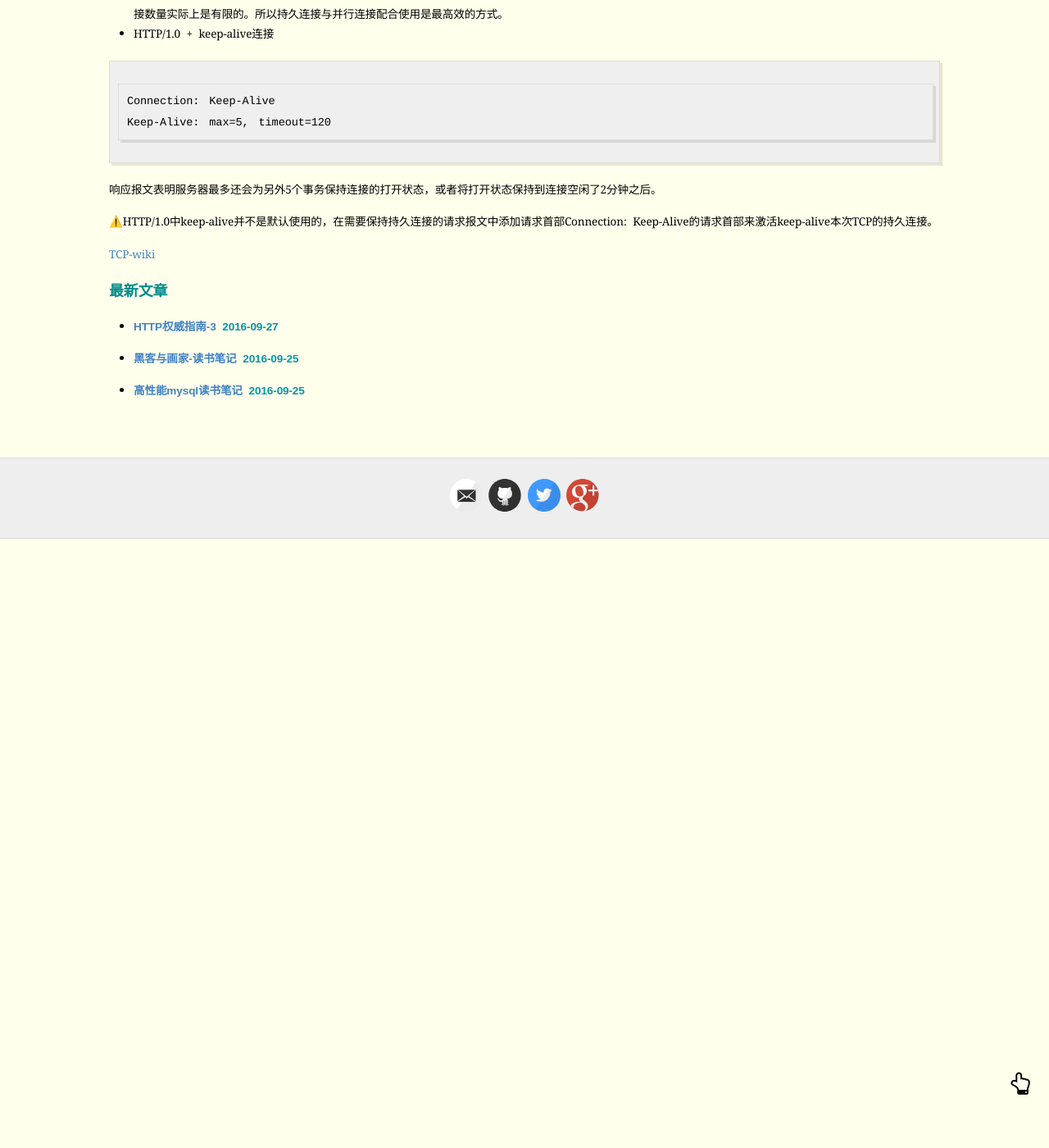
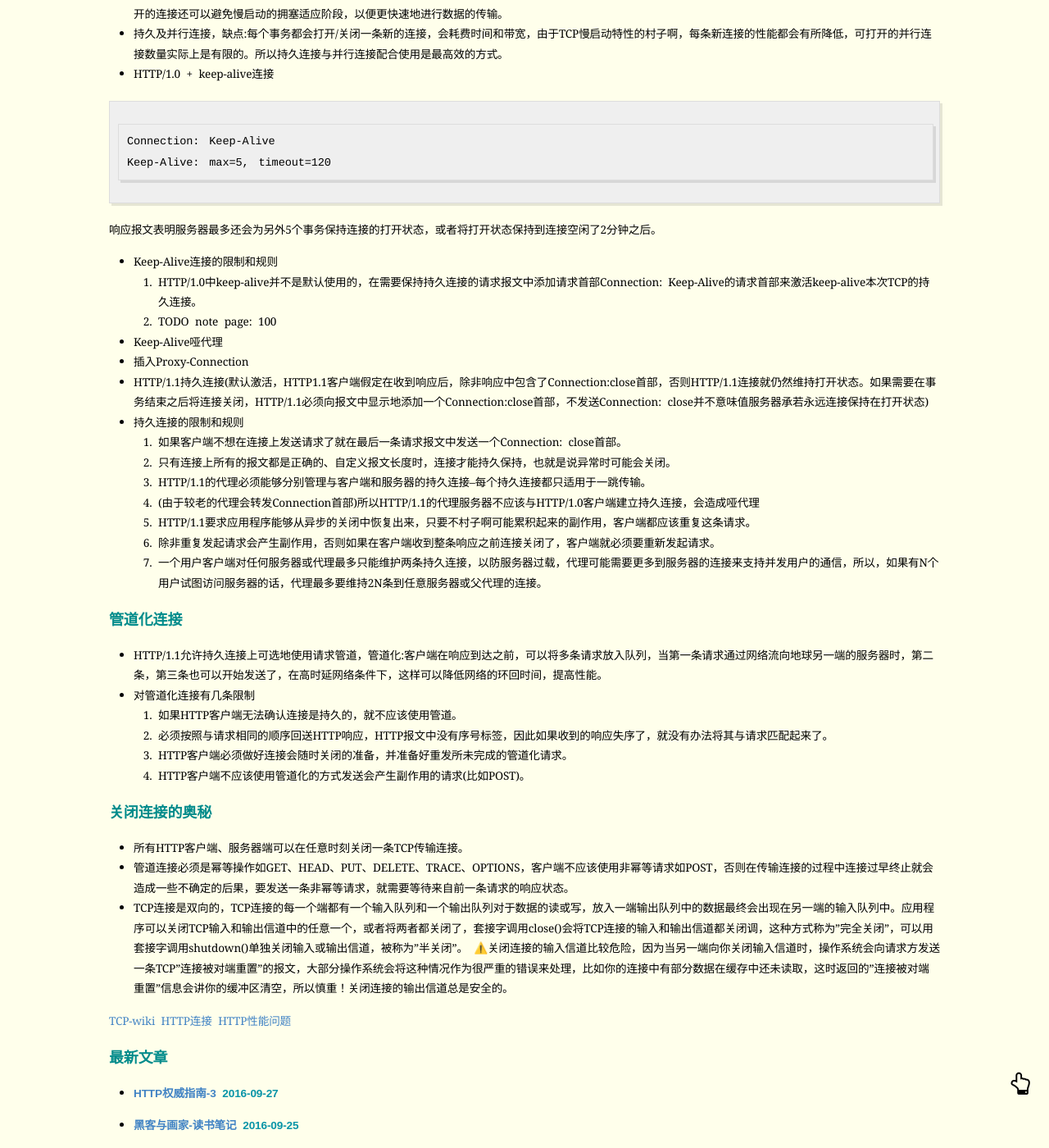
Before and after one commit to MichaelYgZhang/michaelygzhang.github.io, a Jekyll site: the page built from _posts/2016-9-29-HTTP权威指南-4.md, in a window 1280 px wide and 1400 px high, scrolled down 3230 px. Shown: the whole window at 82% size. Built offline with Jekyll 4.4.1, drawn with Linux system fonts in a browser that asks for light colours; nearby versions of some CDN libraries; comment, search, counter and statistics services are not loaded; before the commit the page ends 3887 px from its top, so only the background shows below that.

Commit message:
finished HTTP 4

```diff
--- a/_posts/2016-9-29-HTTP权威指南-4.md
+++ b/_posts/2016-9-29-HTTP权威指南-4.md
@@ -110,12 +110,38 @@ Keep-Alive: max=5, timeout=120
 
 响应报文表明服务器最多还会为另外5个事务保持连接的打开状态，或者将打开状态保持到连接空闲了2分钟之后。
 
-⚠️HTTP/1.0中keep-alive并不是默认使用的，在需要保持持久连接的请求报文中添加请求首部Connection: Keep-Alive的请求首部来激活keep-alive本次TCP的持久连接。
+- Keep-Alive连接的限制和规则
+1. HTTP/1.0中keep-alive并不是默认使用的，在需要保持持久连接的请求报文中添加请求首部Connection: Keep-Alive的请求首部来激活keep-alive本次TCP的持久连接。
+2. TODO note page: 100
 
+- Keep-Alive哑代理
+- 插入Proxy-Connection
+- HTTP/1.1持久连接(默认激活，HTTP1.1客户端假定在收到响应后，除非响应中包含了Connection:close首部，否则HTTP/1.1连接就仍然维持打开状态。如果需要在事务结束之后将连接关闭，HTTP/1.1必须向报文中显示地添加一个Connection:close首部，不发送Connection: close并不意味值服务器承若永远连接保持在打开状态)
+- 持久连接的限制和规则
+1. 如果客户端不想在连接上发送请求了就在最后一条请求报文中发送一个Connection: close首部。
+2. 只有连接上所有的报文都是正确的、自定义报文长度时，连接才能持久保持，也就是说异常时可能会关闭。
+3. HTTP/1.1的代理必须能够分别管理与客户端和服务器的持久连接--每个持久连接都只适用于一跳传输。
+4. (由于较老的代理会转发Connection首部)所以HTTP/1.1的代理服务器不应该与HTTP/1.0客户端建立持久连接，会造成哑代理
+5. HTTP/1.1要求应用程序能够从异步的关闭中恢复出来，只要不村子啊可能累积起来的副作用，客户端都应该重复这条请求。
+6. 除非重复发起请求会产生副作用，否则如果在客户端收到整条响应之前连接关闭了，客户端就必须要重新发起请求。
+7. 一个用户客户端对任何服务器或代理最多只能维护两条持久连接，以防服务器过载，代理可能需要更多到服务器的连接来支持并发用户的通信，所以，如果有N个用户试图访问服务器的话，代理最多要维持2N条到任意服务器或父代理的连接。
 
+#### 管道化连接
+- HTTP/1.1允许持久连接上可选地使用请求管道，管道化:客户端在响应到达之前，可以将多条请求放入队列，当第一条请求通过网络流向地球另一端的服务器时，第二条，第三条也可以开始发送了，在高时延网络条件下，这样可以降低网络的环回时间，提高性能。
+- 对管道化连接有几条限制
+1. 如果HTTP客户端无法确认连接是持久的，就不应该使用管道。
+2. 必须按照与请求相同的顺序回送HTTP响应，HTTP报文中没有序号标签，因此如果收到的响应失序了，就没有办法将其与请求匹配起来了。
+3. HTTP客户端必须做好连接会随时关闭的准备，并准备好重发所未完成的管道化请求。
+4. HTTP客户端不应该使用管道化的方式发送会产生副作用的请求(比如POST)。
 
-
+#### 关闭连接的奥秘
+- 所有HTTP客户端、服务器端可以在任意时刻关闭一条TCP传输连接。
+- 管道连接必须是幂等操作如GET、HEAD、PUT、DELETE、TRACE、OPTIONS，客户端不应该使用非幂等请求如POST，否则在传输连接的过程中连接过早终止就会造成一些不确定的后果，要发送一条非幂等请求，就需要等待来自前一条请求的响应状态。
+- TCP连接是双向的，TCP连接的每一个端都有一个输入队列和一个输出队列对于数据的读或写，放入一端输出队列中的数据最终会出现在另一端的输入队列中。应用程序可以关闭TCP输入和输出信道中的任意一个，或者将两者都关闭了，套接字调用close()会将TCP连接的输入和输出信道都关闭调，这种方式称为"完全关闭"，可以用套接字调用shutdown()单独关闭输入或输出信道，被称为"半关闭"。
+⚠️关闭连接的输入信道比较危险，因为当另一端向你关闭输入信道时，操作系统会向请求方发送一条TCP"连接被对端重置"的报文，大部分操作系统会将这种情况作为很严重的错误来处理，比如你的连接中有部分数据在缓存中还未读取，这时返回的"连接被对端重置"信息会讲你的缓冲区清空，所以慎重！关闭连接的输出信道总是安全的。
 
 
 
 [TCP-wiki](https://en.wikipedia.org/wiki/TCP)
+[HTTP连接](http://www.ietf.org/rfc/rf2626.txt)
+[HTTP性能问题](http://www.w3.org/Protocols/HTTP/Performance/)
```
Also changed, not shown: 2 other files.
